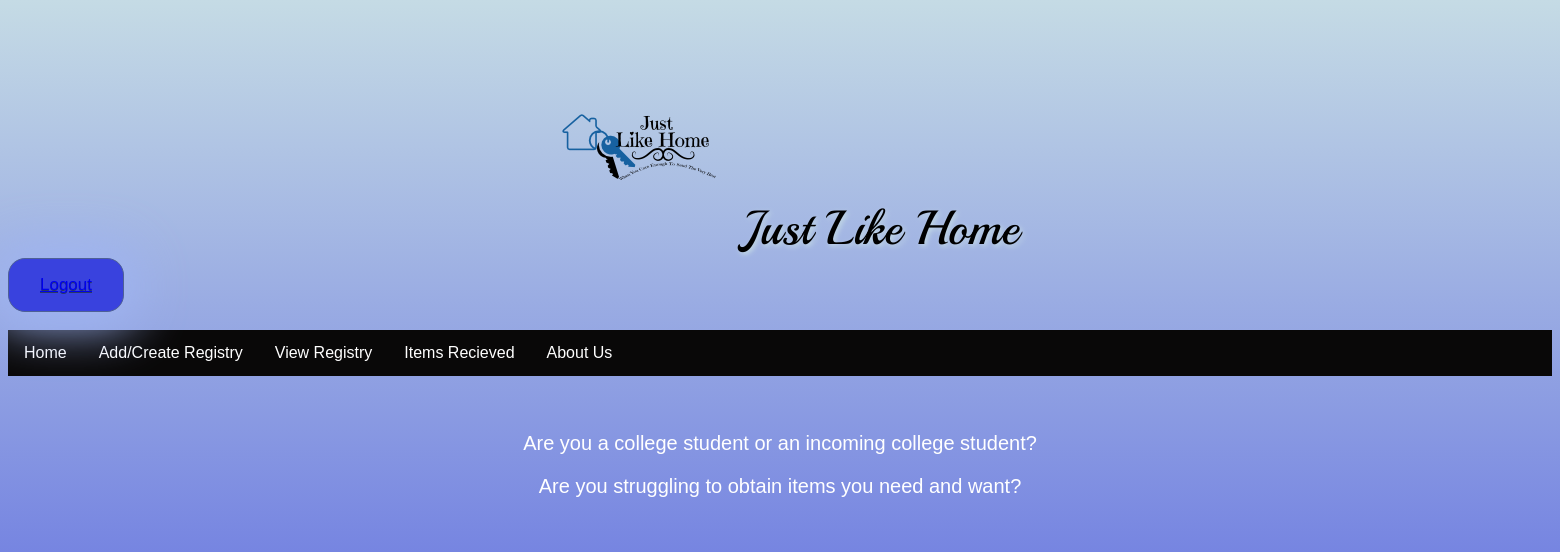
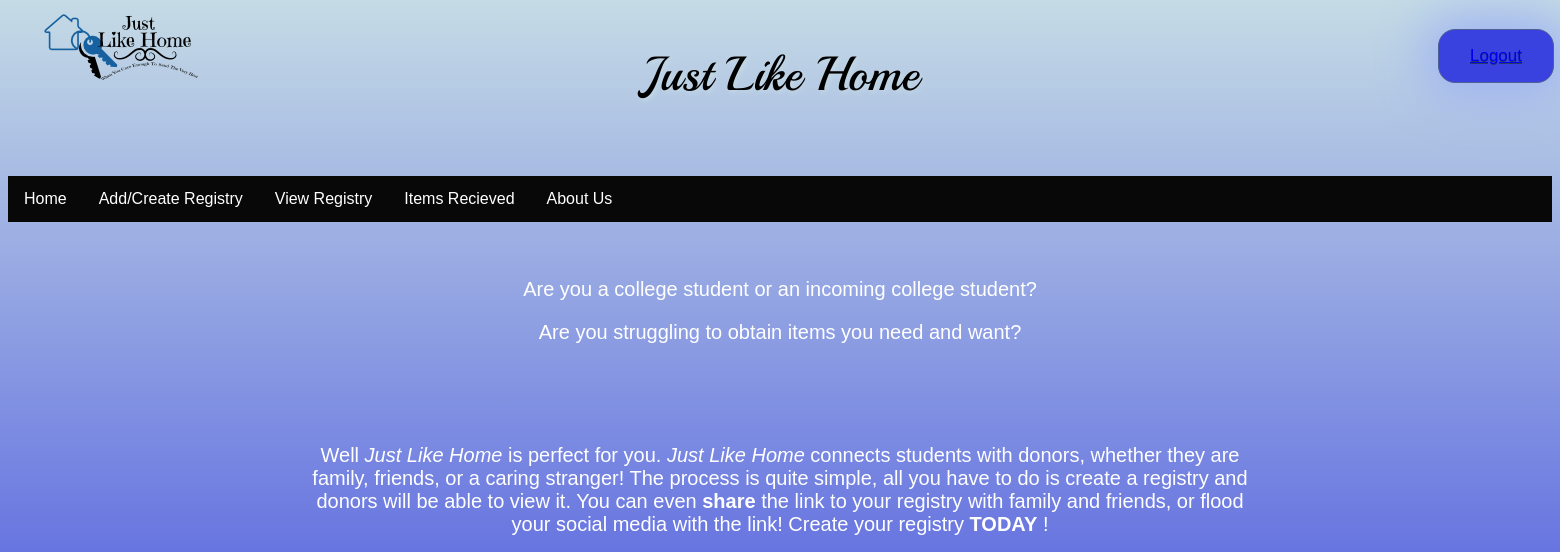
Before and after one commit to oXDE4THROWXo/Student-repository-, a Python web app: template templates/home.html in a window 1560 px wide. Shown: the top 552 px of the page. Run offline with Jinja, Linux system fonts and the light colour scheme; the template is opened without the code that fills it, so the values that code supplies are empty.

Commit message:
button moved

```diff
--- a/resources/home.css
+++ b/resources/home.css
@@ -28,8 +28,10 @@ div {
 }
 
 #logo{
-
-
+    position: absolute;
+    top: -100px;
+    left: 16px;
+    font-size: 18px;
 
 }
 
@@ -65,6 +67,10 @@ border-radius: 8px;
   text-decoration:none;
   text-shadow:0px 1px 0px #283966;
 
+  top: -75px;
+  left: 1430px;
+  position: relative;
+
 }
 
 
--- a/templates/home.html
+++ b/templates/home.html
@@ -32,7 +32,9 @@ ul {
 }
 
 li {
-    float: left;
+    float:left;
+
+
 }
 
 li a {
@@ -71,7 +73,7 @@ li a:hover {
 
 <p>Are you struggling to obtain items you need and want?</p>
 
-<p id="companyinfo">Well <i>Just Like Home</i> is perfect for you. <i>Just Like Home</i> connects students with donors, whether they are family, friends, or a caring stranger! The process is quite simple, all you have to do is create a registry and donors will be able to view it. You can even share the link to your registry with family and friends, or flood your social media with the link! Create your registry TODAY !</p>
+<p id="companyinfo">Well <i>Just Like Home</i> is perfect for you. <i>Just Like Home</i> connects students with donors, whether they are family, friends, or a caring stranger! The process is quite simple, all you have to do is create a registry and donors will be able to view it. You can even <b>share</b> the link to your registry with family and friends, or flood your social media with the link! Create your registry <b>TODAY</b> !</p>
 
 
 <img class="homepictures" src="http://blog.teamtreehouse.com/wp-content/uploads/2013/10/6881499716_e8f46fa096_b.jpg" style="width:304px;height:228px;">
```
